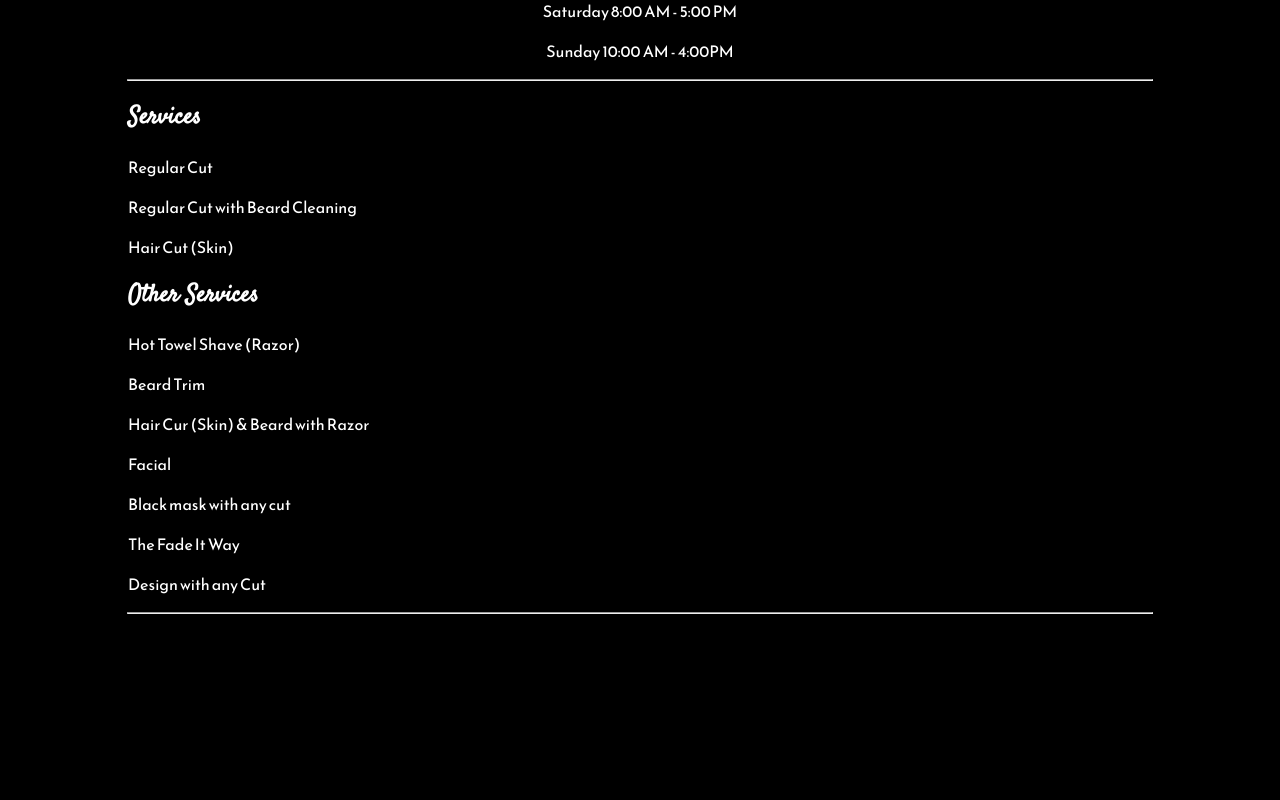
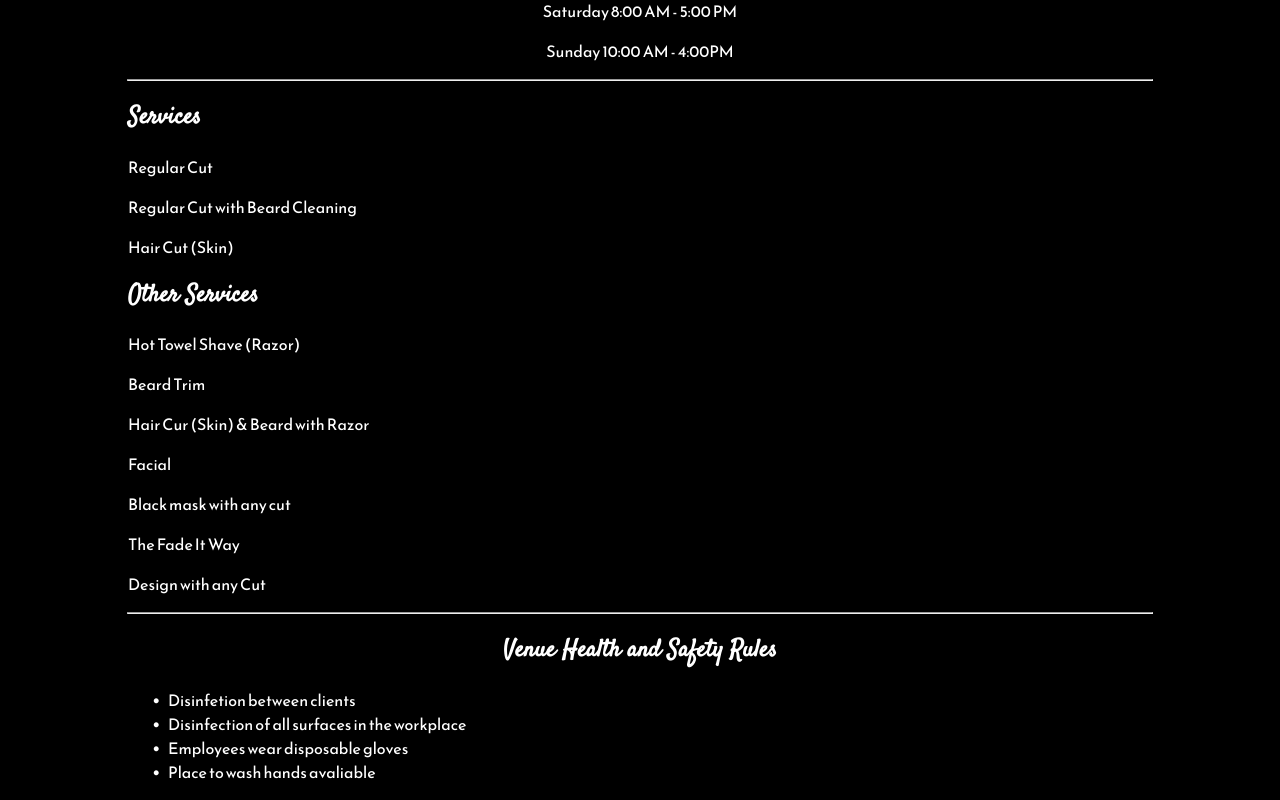
Before and after one commit to JesusFernandoRios/Fadeit-barbershop, a React (Create React App) app: page / in a window 1280 px wide. Shown: the part 707-1507 px from the top of the page. Before the commit the page ends 1329 px from the top, so only its background shows below. Built offline with nearby package versions, Linux system fonts and the light colour scheme.

Commit message:
added safety component

```diff
--- a/src/App.js
+++ b/src/App.js
@@ -4,7 +4,6 @@ import Pricing from './Components/Pricing'
 
 import './App.css';
 import {BrowserRouter as Router, Routes, Route } from "react-router-dom"
-import BusinessHours from './Components/BusinessHours';
 
 function App() {
   return (
--- a/src/Components/Home.jsx
+++ b/src/Components/Home.jsx
@@ -1,6 +1,7 @@
 import React from 'react'
 import BusinessHours from './BusinessHours'
 import Pricing from './Pricing'
+import Safety from './Safety'
 
 export default function Home() {
     return (
@@ -10,6 +11,7 @@ export default function Home() {
         <hr/>
         <Pricing />
         <hr/>
+        <Safety/>
         </>
     )
 }
--- /dev/null
+++ b/src/Components/Safety.jsx
@@ -0,0 +1,19 @@
+import React from 'react'
+
+import './Style/safety.css'
+
+export default function Safety() {
+    return (
+        <section className="safety">
+            <h2>Venue Health and Safety Rules</h2>
+
+            <ul>
+                <li>Disinfetion between clients</li>
+                <li>Disinfection of all surfaces in the workplace</li>
+                <li>Employees wear disposable gloves</li>
+                <li>Place to wash hands avaliable</li>
+            </ul>
+        </section>
+
+    )
+}
--- a/src/Components/Style/business_hours.css
+++ b/src/Components/Style/business_hours.css
@@ -4,7 +4,7 @@
 }
 
 .business_hours h2 {
-    font-family: 'Satisfy', cursive;
+    font-family: 'Satisfy';
 }
 
 .business_hours p {
--- /dev/null
+++ b/src/Components/Style/safety.css
@@ -0,0 +1,17 @@
+.safety {
+    padding-left: 10%;
+    padding-right: 10%;
+}
+
+.safety h2 {
+    font-family: 'Satisfy', cursive;
+    text-align: center;
+}
+
+.safety ul {
+    list-style: none;
+}
+
+.safety li {
+    font-family: 'Reem Kufi', sans-serif;
+}
--- a/src/index.css
+++ b/src/index.css
@@ -9,6 +9,19 @@ hr {
   width: 80%;
 }
 
+ul {
+  list-style: none;
+}
+
+ul li::before {
+  content: "\2022";
+  color: white;
+  font-weight: bold;
+  display: inline-block;
+  width: 1em;
+  margin-left: -1em;
+}
+
 code {
   font-family: source-code-pro, Menlo, Monaco, Consolas, 'Courier New',
     monospace;
```
